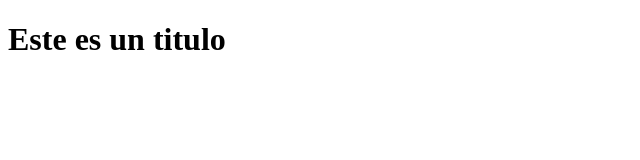
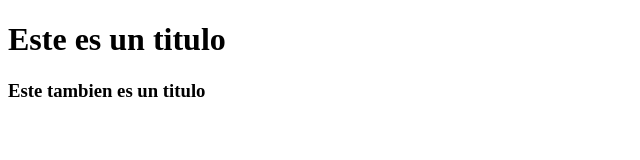
Before and after one commit to isnopitag/testing-html, a plain HTML site: page index.html in a window 1280 px wide. Shown: the whole page, without its empty margins (0-640 px from the left). Drawn offline with Linux system fonts and the light colour scheme.

Commit message:
[ADD]Add changes and contributions into index, readme file [ADD] ALSO I added the .gitignore file and .env.example file

```diff
--- a/index.html
+++ b/index.html
@@ -10,5 +10,8 @@
     <h1>
       Este es un titulo
     </h1>
+    <h3>
+      Este tambien es un titulo
+    </h3>
   </body>
 </html>
```
Also changed, not shown: 3 other files.
